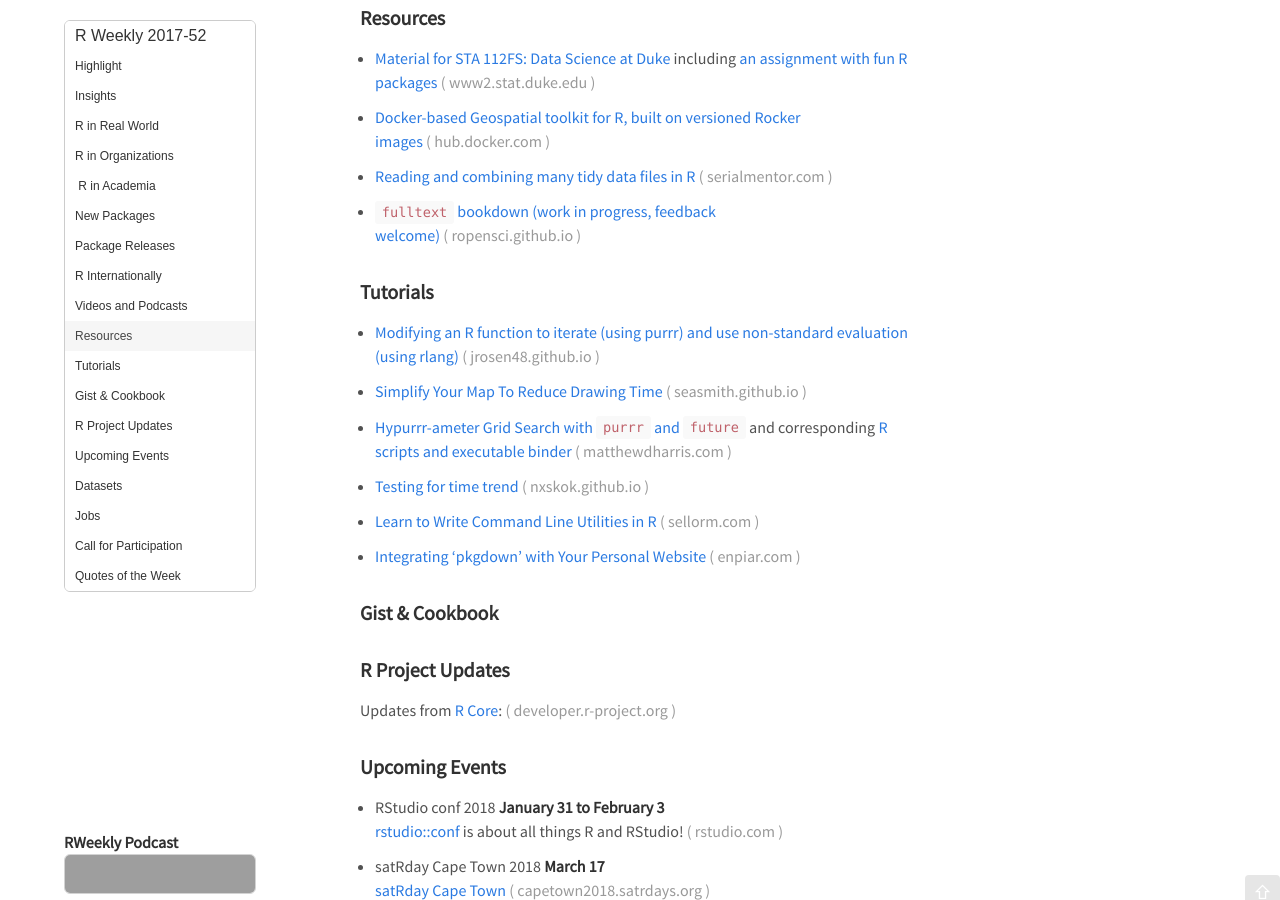
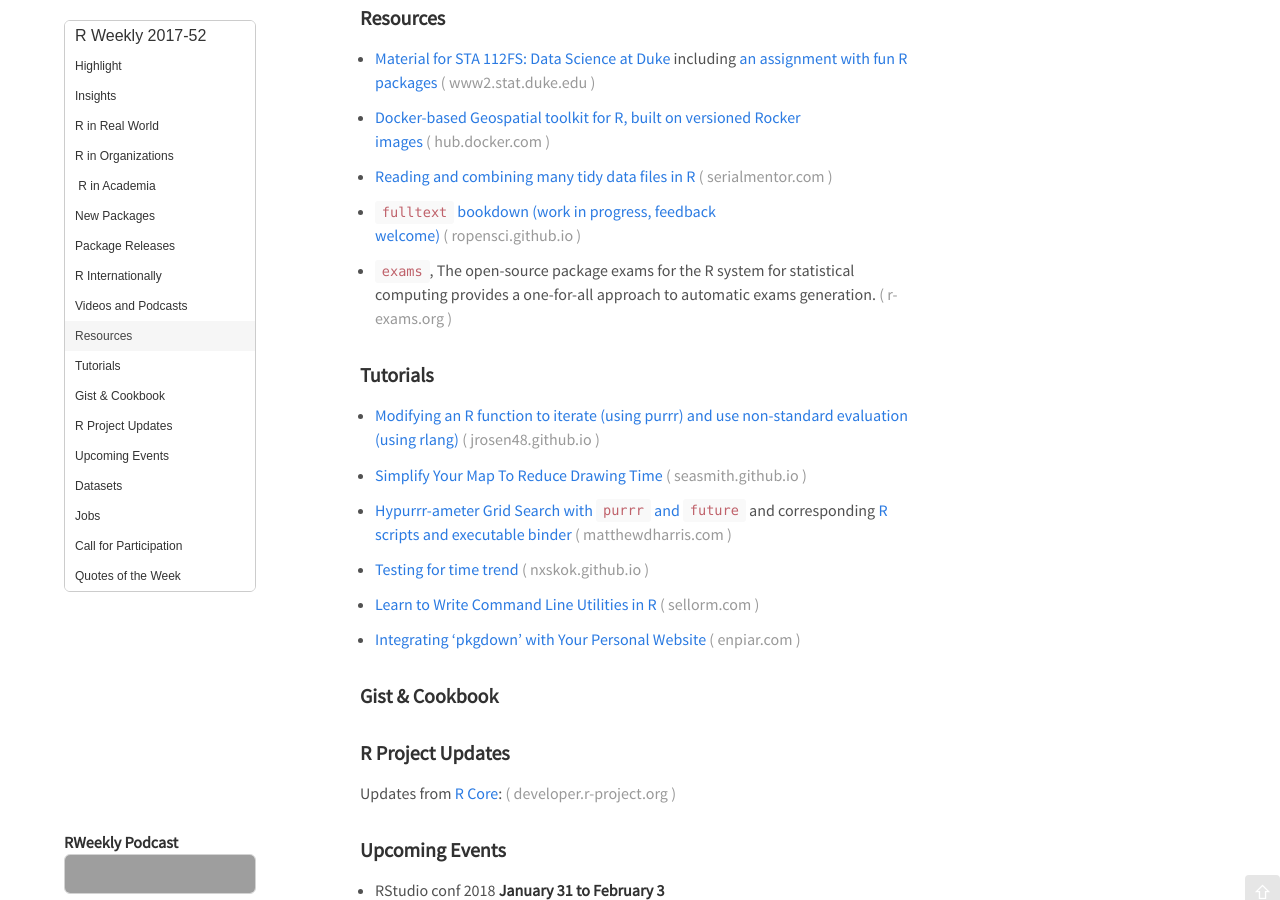
Before and after one commit to rweekly/rweekly.org, a Jekyll site: the page built from draft.md, in a window 1280 px wide and 900 px high, scrolled down 1061 px. Built offline with Jekyll 4.4.1, drawn with Linux system fonts in a browser that asks for light colours; emoji names are drawn with the system emoji font; comment, search, counter and statistics services are not loaded; grey boxes are pictures that could not be loaded.

Commit message:
Update draft.md

```diff
--- a/draft.md
+++ b/draft.md
@@ -68,6 +68,8 @@ Release Date: 2017-12-25
 + [Reading and combining many tidy data files in R](http://serialmentor.com/blog/2016/6/13/reading-and-combining-many-tidy-data-files-in-R)
 
 + [`fulltext` bookdown (work in progress, feedback welcome)](https://ropensci.github.io/fulltext-book/index.html)
+
++ [`exams`](http://www.r-exams.org/), The open-source package exams for the R system for statistical computing provides a one-for-all approach to automatic exams generation.
 
 ###  Tutorials
 
```
